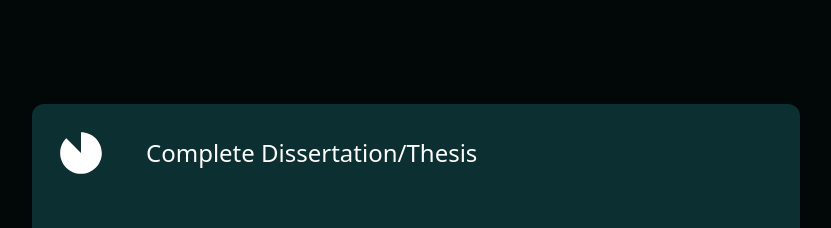
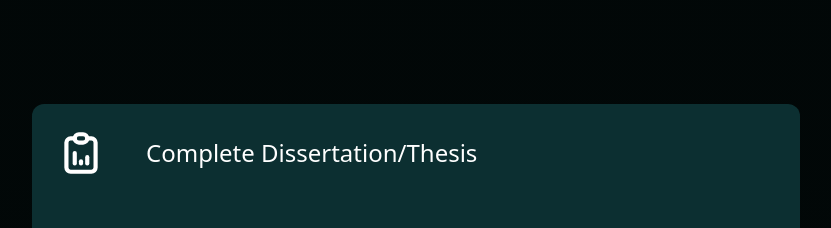
Before and after one commit to Qriocity-Company/Qriocity, a React (Vite) app: page /thesis-service in a window 1280 px wide. Shown: the part 6102-6330 px from the top of the page, without its empty margins (224-1055 px from the left). Built offline with nearby package versions, Linux system fonts and the light colour scheme.

Commit message:
Update WebinarUK.jsx

```diff
--- a/src/pages/WebinarUK.jsx
+++ b/src/pages/WebinarUK.jsx
@@ -72,7 +72,7 @@ import { RiCustomerServiceFill } from "react-icons/ri";
 import { GrInProgress } from "react-icons/gr";
 import { MdIncompleteCircle } from "react-icons/md";
 import { HiOutlineDocumentReport } from "react-icons/hi";
-import { TbReportSearch } from "react-icons/tb";
+import { TbReportAnalytics, TbReportSearch } from "react-icons/tb";
 import { LiaChalkboardTeacherSolid } from "react-icons/lia";
 
 // import MachineLearning from "../assets/machineLearning.svg";
@@ -543,7 +543,7 @@ const MainCard = ({ setShowForm }) => {
           />
 
           <PhoneInput
-            country="us"
+            country={"us"}
             inputProps={{ required: true }}
             maxlength="10"
             pattern="\d{10}"
@@ -934,7 +934,7 @@ const WebinarUK = () => {
               {/* Reusable Item Wrapper */}
               {[
                 {
-                  icon: <MdIncompleteCircle size="50px" color="white" />,
+                  icon: <TbReportAnalytics size="50px" color="white" />,
                   text: "Complete Dissertation/Thesis",
                 },
                 {
```
